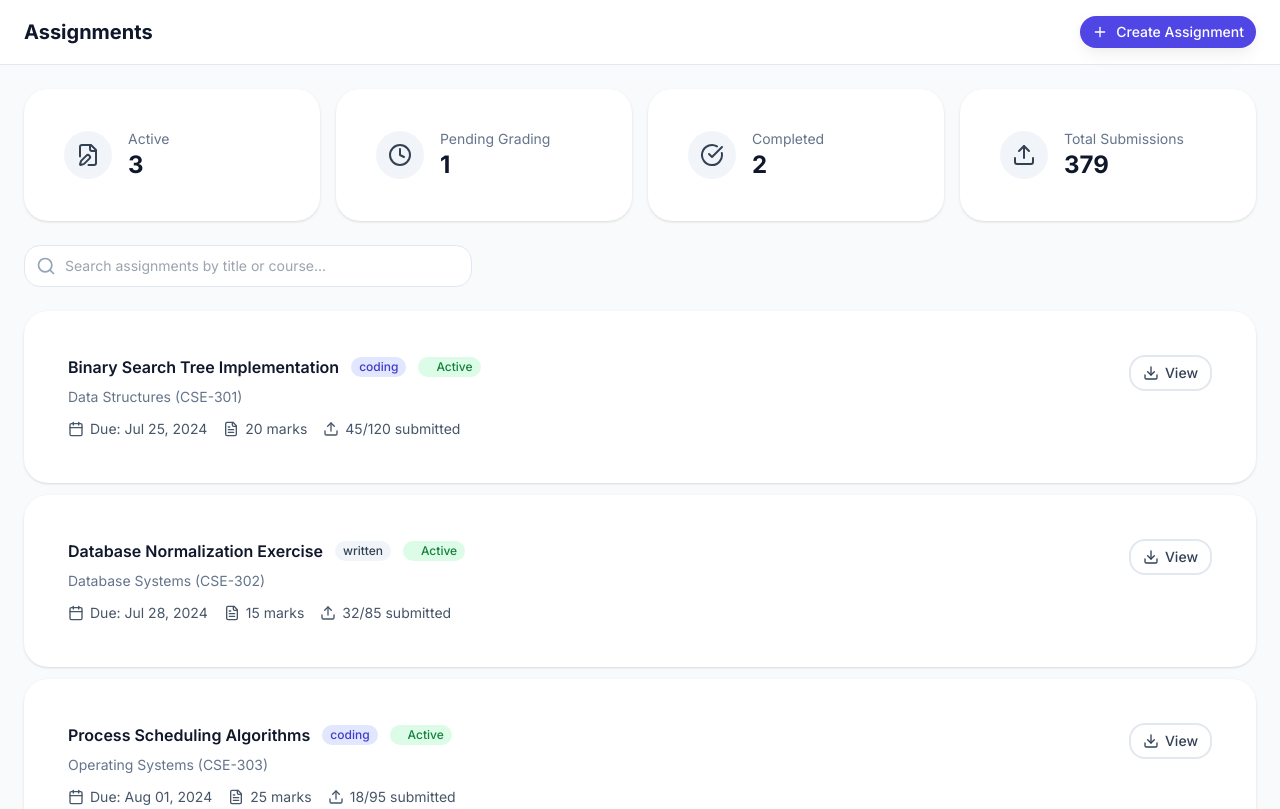
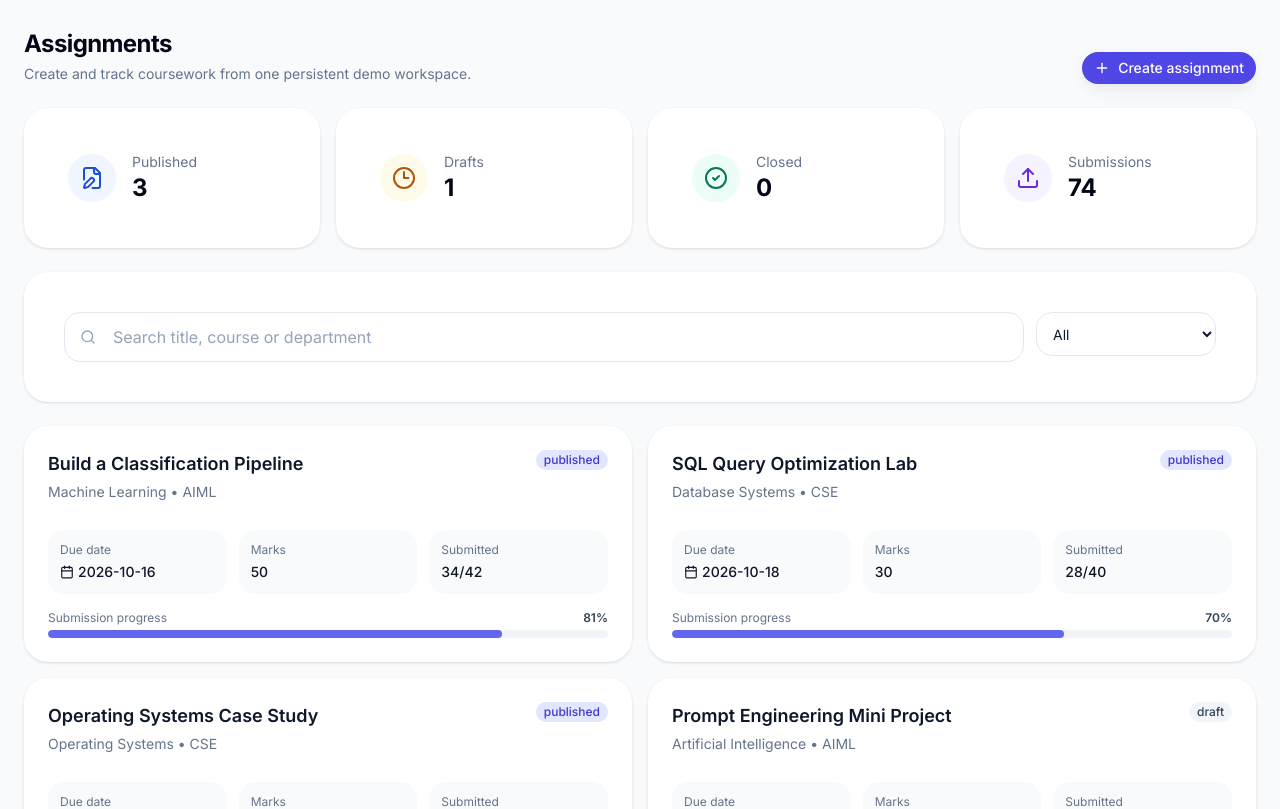
Before and after one commit to Bharath496/EDU_ONE, a Next.js app in the folder apps/web/: page /modules/assignments in a window 1280 px wide. Shown: the top 809 px of the page. Built offline with nearby package versions, Linux system fonts and the light colour scheme; sample sign-in values are in the browser's storage.

Commit message:
Upgrade assignments with persistent creation and progress tracking

```diff
--- a/apps/web/app/modules/assignments/page.tsx
+++ b/apps/web/app/modules/assignments/page.tsx
@@ -1,107 +1,212 @@
 'use client'
 
-import { useState } from 'react'
+import { FormEvent, useMemo, useState } from 'react'
 import { useRouter } from 'next/navigation'
-import Link from 'next/link'
-import { Card, CardContent, CardHeader, CardTitle, CardDescription } from '@/components/ui/Card'
+import {
+  Calendar,
+  CheckCircle2,
+  Clock3,
+  FilePen,
+  Plus,
+  Search,
+  Upload,
+} from 'lucide-react'
+import { Badge } from '@/components/ui/Badge'
 import { Button } from '@/components/ui/Button'
-import { Badge, StatusBadge } from '@/components/ui/Badge'
-import { Avatar } from '@/components/ui/Avatar'
+import { Card, CardContent, CardDescription, CardHeader, CardTitle } from '@/components/ui/Card'
+import { Input } from '@/components/ui/Input'
+import { Modal } from '@/components/ui/Modal'
 import { useAuthStore } from '@/lib/auth-store'
-import { FilePen, Plus, Search, ChevronRight, Calendar, Clock, Download, Upload, FileText, CheckCircle, AlertCircle } from 'lucide-react'
-
-const ASSIGNMENTS = [
-  { id: '1', title: 'Binary Search Tree Implementation', course: 'Data Structures', code: 'CSE-301', dueDate: 'Jul 25, 2024', totalMarks: 20, submissions: 45, total: 120, status: 'active', type: 'coding' },
-  { id: '2', title: 'Database Normalization Exercise', course: 'Database Systems', code: 'CSE-302', dueDate: 'Jul 28, 2024', totalMarks: 15, submissions: 32, total: 85, status: 'active', type: 'written' },
-  { id: '3', title: 'Process Scheduling Algorithms', course: 'Operating Systems', code: 'CSE-303', dueDate: 'Aug 01, 2024', totalMarks: 25, submissions: 18, total: 95, status: 'active', type: 'coding' },
-  { id: '4', title: 'Linked List Operations', course: 'Data Structures', code: 'CSE-301', dueDate: 'Jul 10, 2024', totalMarks: 20, submissions: 112, total: 120, status: 'grading', type: 'coding' },
-  { id: '5', title: 'SQL Query Practice', course: 'Database Systems', code: 'CSE-302', dueDate: 'Jul 05, 2024', totalMarks: 10, submissions: 80, total: 85, status: 'completed', type: 'written' },
-  { id: '6', title: 'Memory Management Essay', course: 'Operating Systems', code: 'CSE-303', dueDate: 'Jun 28, 2024', totalMarks: 15, submissions: 92, total: 95, status: 'completed', type: 'written' },
-]
+import { useEduStore } from '@/lib/edu-store'
 
 export default function AssignmentsPage() {
   const { user, isAuthenticated } = useAuthStore()
   const router = useRouter()
+  const assignments = useEduStore((state) => state.assignments)
+  const addAssignment = useEduStore((state) => state.addAssignment)
+
   const [search, setSearch] = useState('')
+  const [status, setStatus] = useState('All')
+  const [open, setOpen] = useState(false)
+  const [form, setForm] = useState({
+    title: '',
+    course: 'Artificial Intelligence',
+    department: 'AIML',
+    dueDate: '2026-10-20',
+    maxMarks: 50,
+    totalStudents: 42,
+    status: 'published' as 'draft' | 'published' | 'closed',
+  })
 
-  if (!isAuthenticated || !user) { router.push('/login'); return null }
+  if (!isAuthenticated || !user) {
+    router.push('/login')
+    return null
+  }
 
-  const filtered = ASSIGNMENTS.filter(a =>
-    a.title.toLowerCase().includes(search.toLowerCase()) ||
-    a.course.toLowerCase().includes(search.toLowerCase()) ||
-    a.code.toLowerCase().includes(search.toLowerCase())
-  )
+  const filtered = useMemo(() => {
+    const needle = search.trim().toLowerCase()
+    return assignments.filter((assignment) => {
+      const matchesSearch =
+        !needle ||
+        assignment.title.toLowerCase().includes(needle) ||
+        assignment.course.toLowerCase().includes(needle) ||
+        assignment.department.toLowerCase().includes(needle)
+      const matchesStatus = status === 'All' || assignment.status === status.toLowerCase()
+      return matchesSearch && matchesStatus
+    })
+  }, [assignments, search, status])
+
+  const published = assignments.filter((item) => item.status === 'published').length
+  const drafts = assignments.filter((item) => item.status === 'draft').length
+  const closed = assignments.filter((item) => item.status === 'closed').length
+  const submissions = assignments.reduce((sum, item) => sum + item.submissions, 0)
+
+  const createAssignment = (event: FormEvent) => {
+    event.preventDefault()
+    if (!form.title.trim()) return
+    addAssignment({ ...form, title: form.title.trim() })
+    setOpen(false)
+    setForm({ ...form, title: '' })
+  }
 
   return (
-    <div className="min-h-screen bg-slate-50">
-      <header className="sticky top-0 z-30 bg-white/95 backdrop-blur-sm border-b border-slate-200">
-        <div className="flex h-16 items-center justify-between px-4 lg:px-6">
+    <div className="space-y-6 p-4 lg:p-6">
+      <div className="flex flex-col gap-4 lg:flex-row lg:items-end lg:justify-between">
         <div>
-            <p className="text-sm text-slate-500">{user.collegeName}</p>
-            <h1 className="text-xl font-bold text-slate-900">Assignments</h1>
+          <p className="text-sm font-medium text-primary-600">{user.collegeName}</p>
+          <h1 className="mt-1 text-2xl font-bold tracking-tight text-slate-950">Assignments</h1>
+          <p className="mt-1 text-sm text-slate-500">Create and track coursework from one persistent demo workspace.</p>
         </div>
-          <Link href="/modules/assignments/new">
-            <Button variant="primary" size="sm" className="gap-2"><Plus className="w-4 h-4" /> Create Assignment</Button>
-          </Link>
+        <Button size="sm" className="gap-2" onClick={() => setOpen(true)}>
+          <Plus className="h-4 w-4" />
+          Create assignment
+        </Button>
       </div>
-      </header>
 
-      <div className="p-4 lg:p-6 space-y-6">
-        <div className="grid grid-cols-1 sm:grid-cols-4 gap-4">
+      <div className="grid gap-4 sm:grid-cols-2 xl:grid-cols-4">
         {[
-            { label: 'Active', value: ASSIGNMENTS.filter(a => a.status === 'active').length, icon: FilePen, color: 'blue' },
-            { label: 'Pending Grading', value: ASSIGNMENTS.filter(a => a.status === 'grading').length, icon: Clock, color: 'amber' },
-            { label: 'Completed', value: ASSIGNMENTS.filter(a => a.status === 'completed').length, icon: CheckCircle, color: 'green' },
-            { label: 'Total Submissions', value: ASSIGNMENTS.reduce((s, a) => s + a.submissions, 0), icon: Upload, color: 'purple' },
-          ].map((stat, i) => (
-            <Card key={i}>
-              <CardContent className="p-4 flex items-center gap-4">
-                <div className="p-3 rounded-2xl bg-slate-100 text-slate-700"><stat.icon className="w-6 h-6" /></div>
+          { label: 'Published', value: published, icon: FilePen, cls: 'bg-blue-50 text-blue-700' },
+          { label: 'Drafts', value: drafts, icon: Clock3, cls: 'bg-amber-50 text-amber-700' },
+          { label: 'Closed', value: closed, icon: CheckCircle2, cls: 'bg-emerald-50 text-emerald-700' },
+          { label: 'Submissions', value: submissions, icon: Upload, cls: 'bg-violet-50 text-violet-700' },
+        ].map((item) => (
+          <Card key={item.label}>
+            <CardContent className="flex items-center gap-4 p-5">
+              <div className={`rounded-2xl p-3 ${item.cls}`}><item.icon className="h-6 w-6" /></div>
               <div>
-                  <p className="text-sm text-slate-500">{stat.label}</p>
-                  <p className="text-2xl font-bold text-slate-900">{stat.value}</p>
+                <p className="text-sm text-slate-500">{item.label}</p>
+                <p className="text-2xl font-bold text-slate-950">{item.value}</p>
               </div>
             </CardContent>
           </Card>
         ))}
       </div>
 
-        <div className="relative max-w-md">
-          <Search className="absolute left-3 top-1/2 -translate-y-1/2 w-5 h-5 text-slate-400" />
-          <input type="text" placeholder="Search assignments by title or course..." value={search} onChange={e => setSearch(e.target.value)} className="w-full pl-10 pr-4 py-2.5 rounded-xl bg-white border border-slate-200 text-sm focus:outline-none focus:ring-2 focus:ring-primary-500" />
+      <Card>
+        <CardContent className="grid gap-3 p-4 md:grid-cols-[1fr_180px]">
+          <Input
+            value={search}
+            onChange={(event) => setSearch(event.target.value)}
+            placeholder="Search title, course or department"
+            leftIcon={<Search className="h-4 w-4 text-slate-400" />}
+          />
+          <select value={status} onChange={(event) => setStatus(event.target.value)} className="h-11 rounded-xl border border-slate-200 bg-white px-3 text-sm">
+            <option>All</option>
+            <option>Published</option>
+            <option>Draft</option>
+            <option>Closed</option>
+          </select>
+        </CardContent>
+      </Card>
+
+      <div className="grid gap-4 xl:grid-cols-2">
+        {filtered.map((assignment) => {
+          const completion = assignment.totalStudents
+            ? Math.round((assignment.submissions / assignment.totalStudents) * 100)
+            : 0
+          return (
+            <Card key={assignment.id} className="overflow-hidden">
+              <CardHeader className="pb-3">
+                <div className="flex items-start justify-between gap-4">
+                  <div>
+                    <CardTitle className="text-lg">{assignment.title}</CardTitle>
+                    <CardDescription>{assignment.course} • {assignment.department}</CardDescription>
                   </div>
-
-        <div className="space-y-3">
-          {filtered.map(a => (
-            <Card key={a.id} className="hover:shadow-soft transition-shadow">
-              <CardContent className="p-5">
-                <div className="flex items-start justify-between">
-                  <div className="flex-1">
-                    <div className="flex items-center gap-3 mb-2">
-                      <h3 className="font-semibold text-slate-900">{a.title}</h3>
-                      <Badge variant={a.type === 'coding' ? 'primary' : 'secondary'} size="sm">{a.type}</Badge>
-                      <StatusBadge status={a.status} size="sm" />
+                  <Badge
+                    variant={assignment.status === 'published' ? 'primary' : assignment.status === 'closed' ? 'success' : 'secondary'}
+                    size="sm"
+                  >
+                    {assignment.status}
+                  </Badge>
                 </div>
-                    <p className="text-sm text-slate-500">{a.course} ({a.code})</p>
-                    <div className="flex items-center gap-4 mt-3 text-sm text-slate-600">
-                      <div className="flex items-center gap-1.5"><Calendar className="w-4 h-4" /> Due: {a.dueDate}</div>
-                      <div className="flex items-center gap-1.5"><FileText className="w-4 h-4" /> {a.totalMarks} marks</div>
-                      <div className="flex items-center gap-1.5">
-                        <Upload className="w-4 h-4" />
-                        {a.submissions}/{a.total} submitted
+              </CardHeader>
+              <CardContent className="space-y-4">
+                <div className="grid grid-cols-3 gap-3 text-sm">
+                  <div className="rounded-xl bg-slate-50 p-3">
+                    <p className="text-xs text-slate-500">Due date</p>
+                    <p className="mt-1 flex items-center gap-1 font-medium text-slate-900"><Calendar className="h-3.5 w-3.5" />{assignment.dueDate}</p>
+                  </div>
+                  <div className="rounded-xl bg-slate-50 p-3">
+                    <p className="text-xs text-slate-500">Marks</p>
+                    <p className="mt-1 font-medium text-slate-900">{assignment.maxMarks}</p>
+                  </div>
+                  <div className="rounded-xl bg-slate-50 p-3">
+                    <p className="text-xs text-slate-500">Submitted</p>
+                    <p className="mt-1 font-medium text-slate-900">{assignment.submissions}/{assignment.totalStudents}</p>
                   </div>
                 </div>
+                <div>
+                  <div className="mb-1 flex items-center justify-between text-xs">
+                    <span className="text-slate-500">Submission progress</span>
+                    <span className="font-semibold text-slate-700">{completion}%</span>
                   </div>
-                  <div className="flex items-center gap-2 ml-4">
-                    <Button variant="outline" size="sm" className="gap-1.5"><Download className="w-4 h-4" /> View</Button>
-                    {a.status === 'grading' && <Button variant="primary" size="sm">Grade</Button>}
+                  <div className="h-2 overflow-hidden rounded-full bg-slate-100">
+                    <div className="h-full rounded-full bg-primary-500" style={{ width: `${completion}%` }} />
                   </div>
                 </div>
               </CardContent>
             </Card>
-          ))}
+          )
+        })}
       </div>
+
+      {!filtered.length && <div className="rounded-2xl border border-dashed border-slate-300 bg-white p-12 text-center text-slate-500">No assignments match the filters.</div>}
+
+      <Modal
+        open={open}
+        onClose={() => setOpen(false)}
+        title="Create assignment"
+        description="The assignment will persist in this browser demo."
+        footer={
+          <div className="flex justify-end gap-2">
+            <Button variant="outline" onClick={() => setOpen(false)}>Cancel</Button>
+            <Button type="submit" form="assignment-form">Create</Button>
           </div>
+        }
+      >
+        <form id="assignment-form" onSubmit={createAssignment} className="grid gap-4 md:grid-cols-2">
+          <div className="md:col-span-2">
+            <Input label="Assignment title" value={form.title} onChange={(e) => setForm({ ...form, title: e.target.value })} required />
+          </div>
+          <Input label="Course" value={form.course} onChange={(e) => setForm({ ...form, course: e.target.value })} />
+          <Input label="Department" value={form.department} onChange={(e) => setForm({ ...form, department: e.target.value })} />
+          <Input label="Due date" type="date" value={form.dueDate} onChange={(e) => setForm({ ...form, dueDate: e.target.value })} />
+          <Input label="Maximum marks" type="number" min={1} value={form.maxMarks} onChange={(e) => setForm({ ...form, maxMarks: Number(e.target.value) })} />
+          <Input label="Class strength" type="number" min={1} value={form.totalStudents} onChange={(e) => setForm({ ...form, totalStudents: Number(e.target.value) })} />
+          <div>
+            <label className="mb-1.5 block text-sm font-medium text-slate-700">Status</label>
+            <select
+              value={form.status}
+              onChange={(e) => setForm({ ...form, status: e.target.value as 'draft' | 'published' | 'closed' })}
+              className="h-11 w-full rounded-xl border border-slate-200 bg-white px-3 text-sm"
+            >
+              <option value="published">Published</option>
+              <option value="draft">Draft</option>
+              <option value="closed">Closed</option>
+            </select>
+          </div>
+        </form>
+      </Modal>
     </div>
   )
 }
```
Lines whose indentation alone changed are shown as unchanged.
